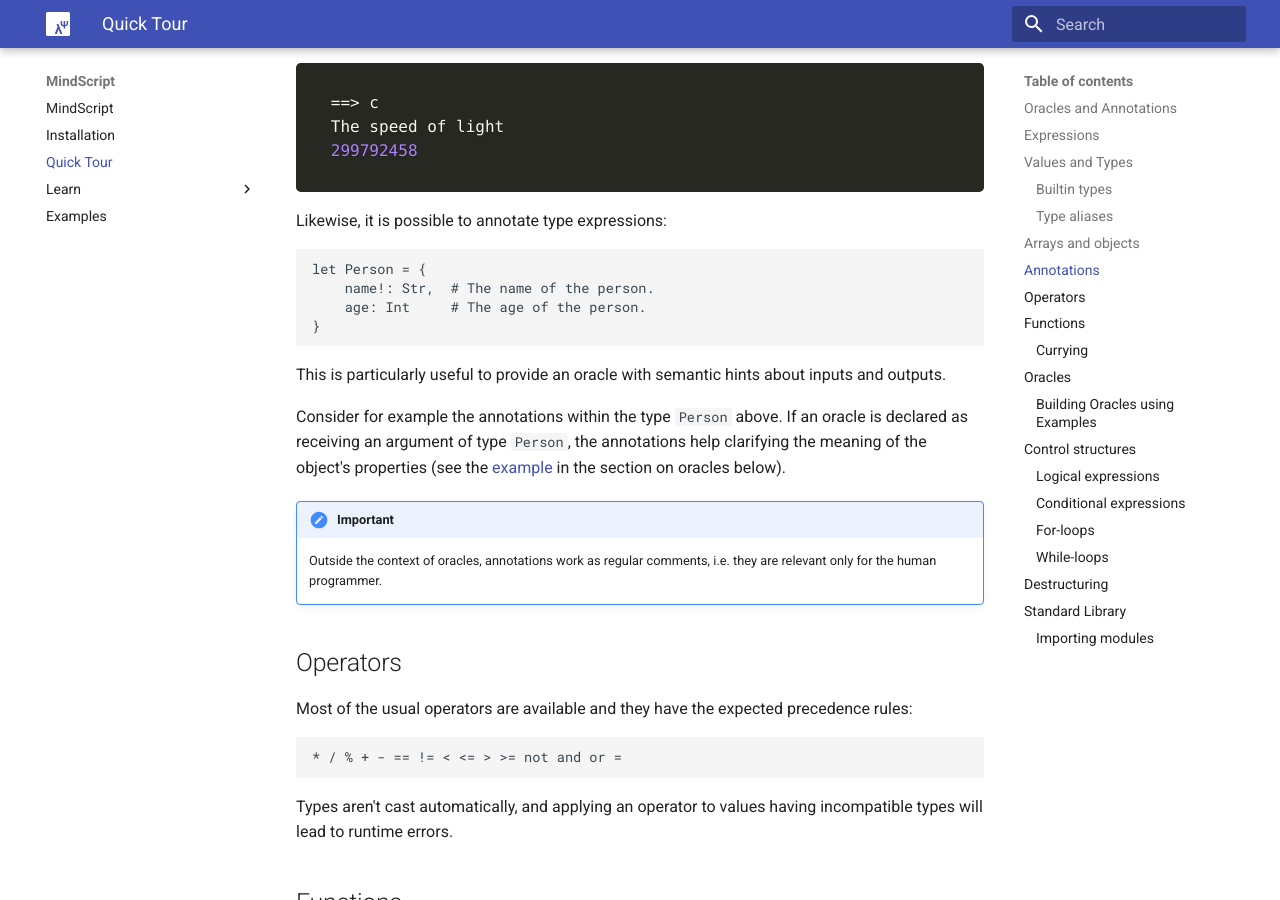
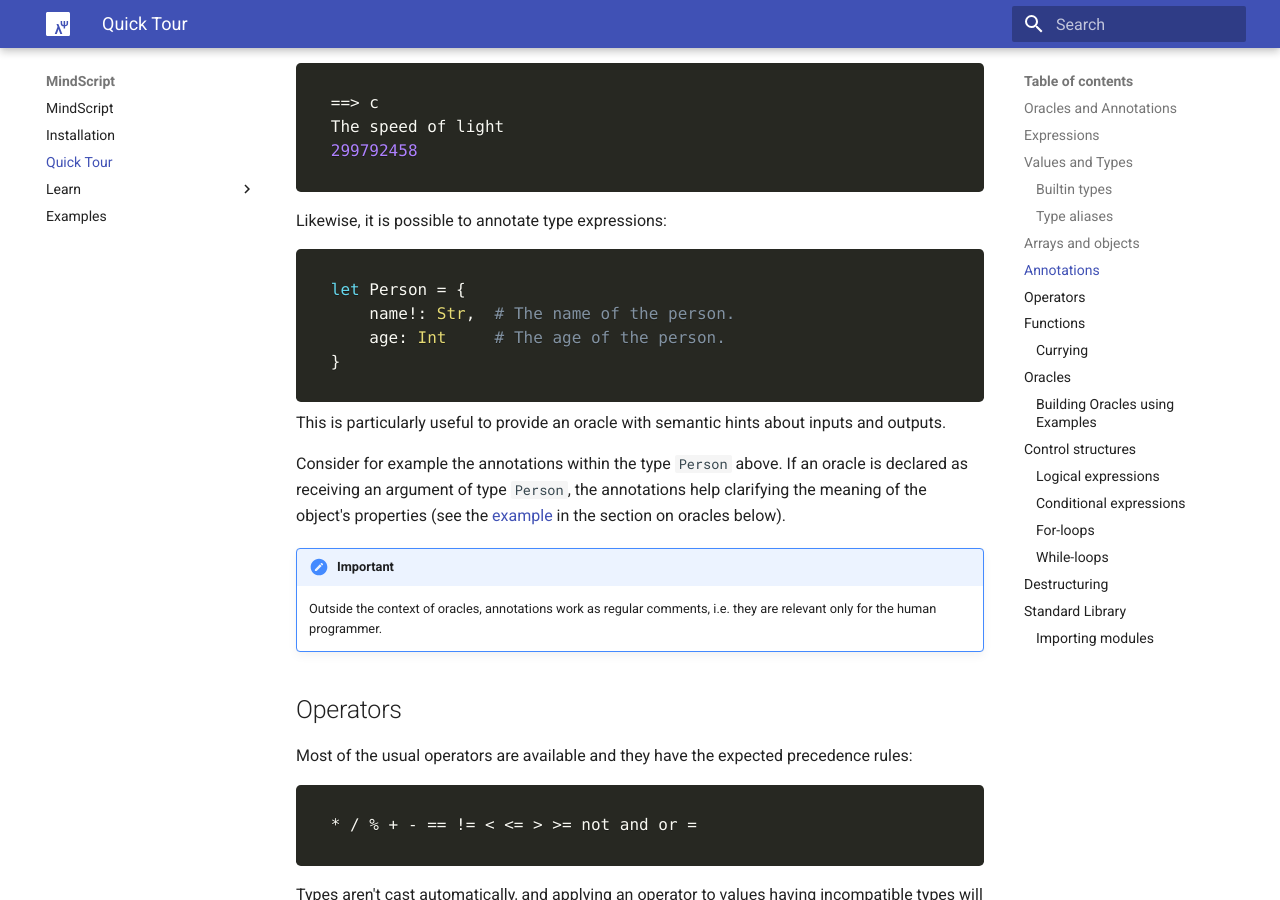
Before and after one commit to daios-ai/msg, an MkDocs documentation site: the page built from docs/docs/quicktour.md, in a window 1280 px wide and 900 px high, scrolled down 6739 px. Built offline with MkDocs 1.6.1 and Material for MkDocs 9.7.7, drawn with Linux system fonts in a browser that asks for light colours.

Commit message:
Quick doc update

````diff
--- a/docs/docs/quicktour.md
+++ b/docs/docs/quicktour.md
@@ -245,7 +245,7 @@ The speed of light
 
 Likewise, it is possible to annotate type expressions:
 
-```
+```mindscript
 let Person = {
     name!: Str,  # The name of the person.
     age: Int     # The age of the person.
@@ -265,7 +265,7 @@ Consider for example the annotations within the type `Person` above. If an oracl
 
 Most of the usual operators are available and they have the expected precedence rules:
 
-```
+```text
 * / % + - == != < <= > >= not and or =
 ```
 
````
